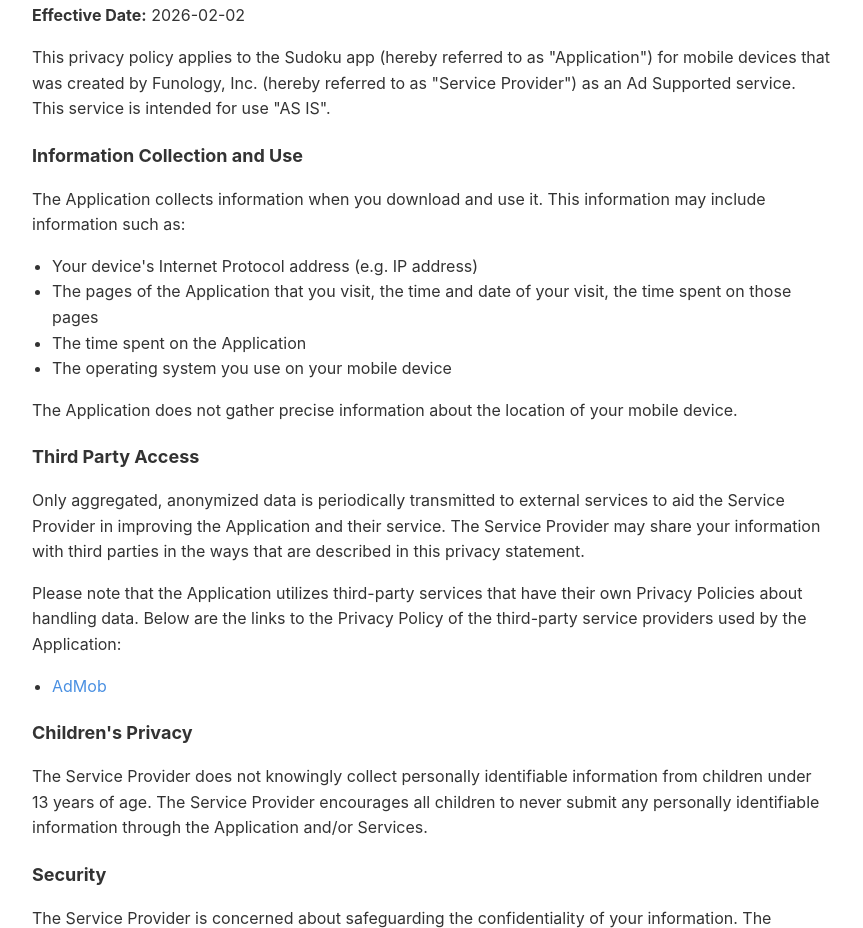
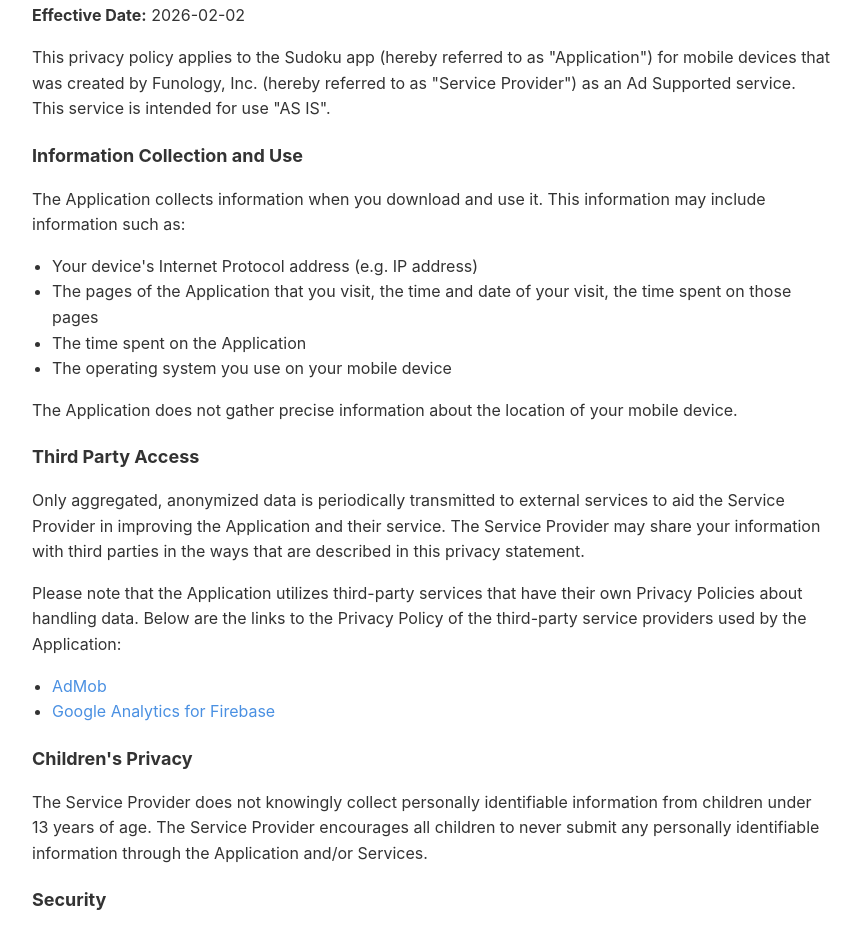
Before and after one commit to funology-kr/funology-kr.github.io, a plain HTML site: page privacy.html in a window 1280 px wide. Shown: the part 124-1052 px from the top of the page, without its empty margins (208-1071 px from the left). Drawn offline with Linux system fonts and the light colour scheme.

Commit message:
Update privacy.html

```diff
--- a/privacy.html
+++ b/privacy.html
@@ -109,6 +109,7 @@
             Application:</p>
         <ul>
             <li><a href="https://support.google.com/admob/answer/6128543?hl=en" target="_blank">AdMob</a></li>
+            <li><a href="https://firebase.google.com/policies/analytics" target="_blank">Google Analytics for Firebase</a></li>
         </ul>
 
         <h2>Children's Privacy</h2>
@@ -153,6 +154,7 @@
         <p>애플리케이션은 자체 개인정보 처리방침을 가진 제3자 서비스를 이용합니다. 애플리케이션이 사용하는 제3자 서비스 제공자의 개인정보 처리방침 링크는 다음과 같습니다:</p>
         <ul>
             <li><a href="https://support.google.com/admob/answer/6128543?hl=ko" target="_blank">AdMob</a></li>
+            <li><a href="https://firebase.google.com/policies/analytics" target="_blank">Google Analytics for Firebase</a></li>
         </ul>
 
         <h2>아동의 개인정보 보호</h2>
@@ -193,6 +195,7 @@
         <p>アプリケーションは、独自のプライバシーポリシーを持つ第三者サービスを利用しています。アプリケーションが使用する第三者サービスプロバイダーのプライバシーポリシーへのリンクは以下の通りです:</p>
         <ul>
             <li><a href="https://support.google.com/admob/answer/6128543?hl=ja" target="_blank">AdMob</a></li>
+            <li><a href="https://firebase.google.com/policies/analytics" target="_blank">Google Analytics for Firebase</a></li>
         </ul>
 
         <h2>子供のプライバシー</h2>
@@ -231,6 +234,7 @@
         <p>请注意，应用程序利用拥有自己隐私政策的第三方服务。以下是应用程序使用的第三方服务提供商的隐私政策链接:</p>
         <ul>
             <li><a href="https://support.google.com/admob/answer/6128543?hl=zh-Hans" target="_blank">AdMob</a></li>
+            <li><a href="https://firebase.google.com/policies/analytics" target="_blank">Google Analytics for Firebase</a></li>
         </ul>
 
         <h2>儿童隐私</h2>
@@ -275,6 +279,7 @@
             ketiga yang digunakan oleh Aplikasi:</p>
         <ul>
             <li><a href="https://support.google.com/admob/answer/6128543?hl=id" target="_blank">AdMob</a></li>
+            <li><a href="https://firebase.google.com/policies/analytics" target="_blank">Google Analytics for Firebase</a></li>
         </ul>
 
         <h2>Privasi Anak-anak</h2>
```
